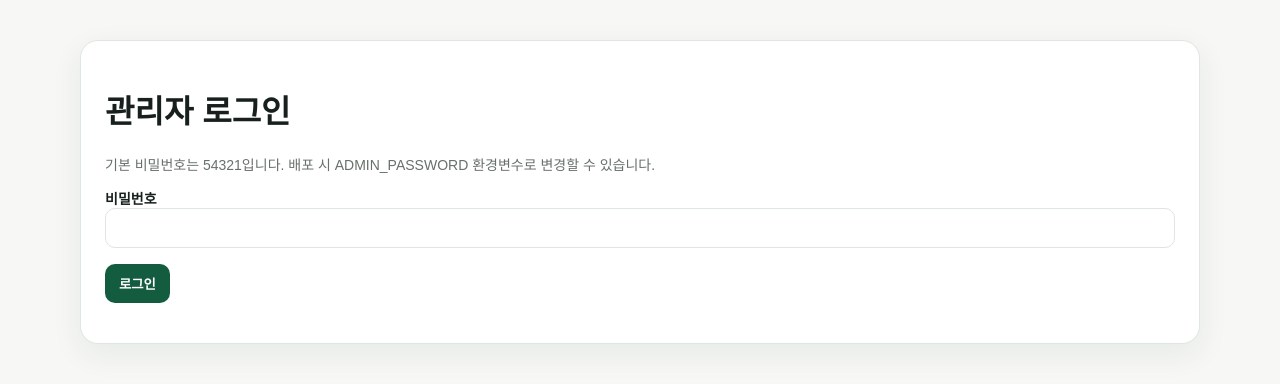
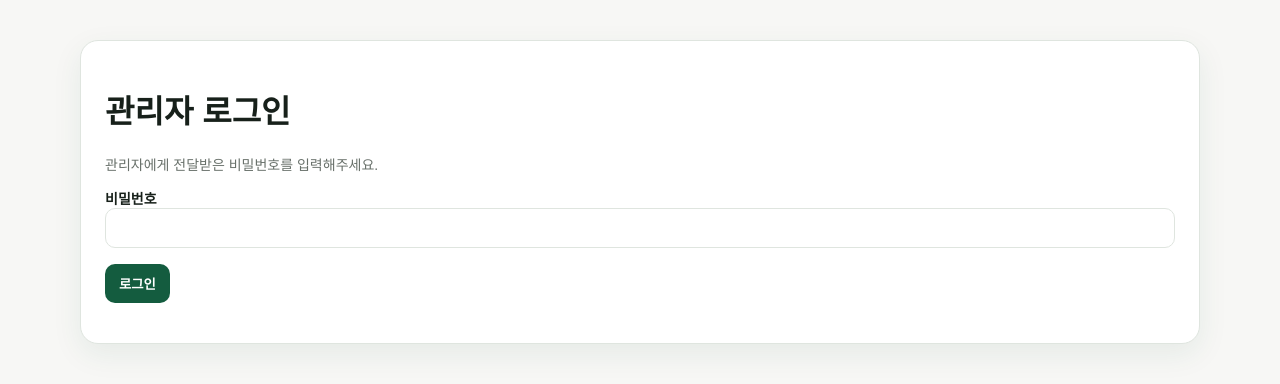
Before and after one commit to Cooledricesh/nabh-workshop-registration, a Next.js app: page /admin/login in a window 1280 px wide. Shown: the top 384 px of the page. Built offline with nearby package versions, Linux system fonts and the light colour scheme; no server answers.

Commit message:
fix: hide admin password hint

```diff
--- a/src/app/admin/login/page.tsx
+++ b/src/app/admin/login/page.tsx
@@ -12,7 +12,7 @@ export default async function AdminLoginPage() {
     <main>
       <div className="card">
         <h1>관리자 로그인</h1>
-        <p className="muted">기본 비밀번호는 54321입니다. 배포 시 ADMIN_PASSWORD 환경변수로 변경할 수 있습니다.</p>
+        <p className="muted">관리자에게 전달받은 비밀번호를 입력해주세요.</p>
         <LoginForm action={loginAdmin} />
       </div>
     </main>
```
